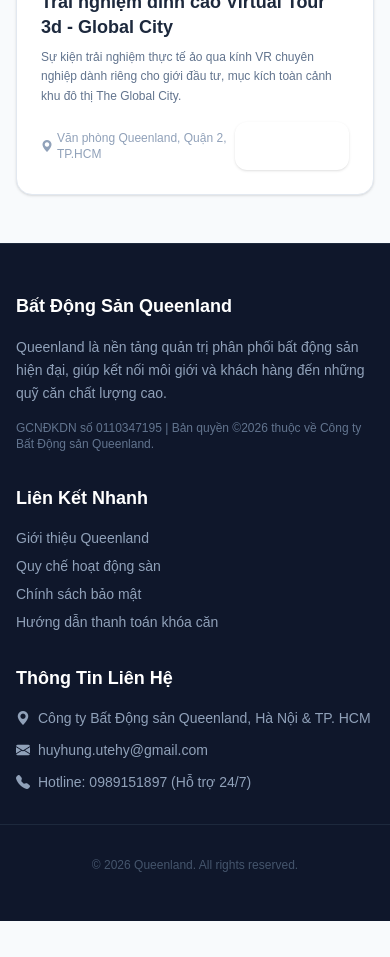
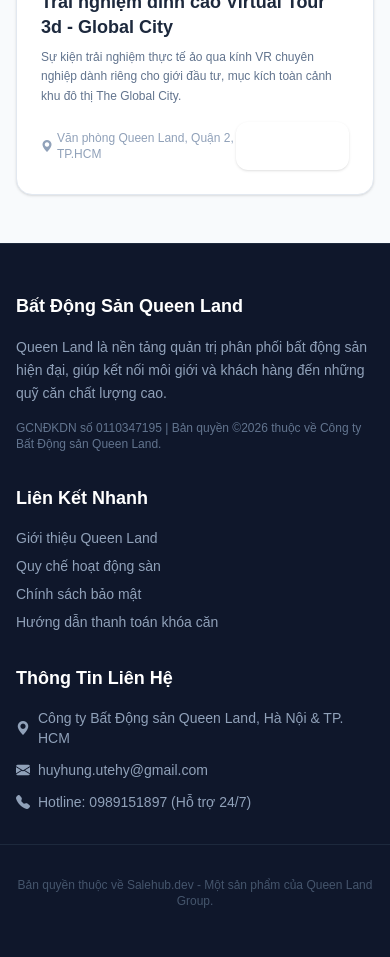
Before and after one commit to huyhung-Martech/web-tong, a Vue app in the folder frontend/: page /su-kien in a window 390 px wide. Shown: the part 880-1837 px from the top of the page. Before the commit the page ends 1801 px from the top, so only its background shows below. Built offline with nearby package versions, Linux system fonts and the light colour scheme.

Commit message:
Chinh sua footer copyright va tach ten thuong hieu Queen Land co dau cach

```diff
--- a/frontend/index.html
+++ b/frontend/index.html
@@ -4,7 +4,7 @@
     <meta charset="UTF-8" />
     <link rel="icon" type="image/svg+xml" href="/favicon.svg" />
     <meta name="viewport" content="width=device-width, initial-scale=1.0" />
-    <title>Queenland - Nền tảng công nghệ hỗ trợ kinh doanh Bất động sản</title>
+    <title>Queen Land - Nền tảng công nghệ hỗ trợ kinh doanh Bất động sản</title>
     <!-- Bootstrap Icons CDN -->
     <link rel="stylesheet" href="https://cdn.jsdelivr.net/npm/bootstrap-icons@1.11.3/font/bootstrap-icons.min.css">
   </head>
--- a/frontend/src/components/Footer.vue
+++ b/frontend/src/components/Footer.vue
@@ -3,12 +3,12 @@
     <div class="max-w-7xl mx-auto px-4 sm:px-6 lg:px-8 grid grid-cols-1 md:grid-cols-3 gap-8">
       <!-- About -->
       <div>
-        <h3 class="text-white font-bold text-lg mb-4">Bất Động Sản Queenland</h3>
+        <h3 class="text-white font-bold text-lg mb-4">Bất Động Sản Queen Land</h3>
         <p class="text-sm leading-relaxed mb-4">
-          Queenland là nền tảng quản trị phân phối bất động sản hiện đại, giúp kết nối môi giới và khách hàng đến những quỹ căn chất lượng cao.
+          Queen Land là nền tảng quản trị phân phối bất động sản hiện đại, giúp kết nối môi giới và khách hàng đến những quỹ căn chất lượng cao.
         </p>
         <span class="text-xs text-slate-500 block">
-          GCNĐKDN số 0110347195 | Bản quyền ©2026 thuộc về Công ty Bất Động sản Queenland.
+          GCNĐKDN số 0110347195 | Bản quyền ©2026 thuộc về Công ty Bất Động sản Queen Land.
         </span>
       </div>
 
@@ -16,7 +16,7 @@
       <div>
         <h3 class="text-white font-bold text-lg mb-4">Liên Kết Nhanh</h3>
         <ul class="space-y-2 text-sm">
-          <li><a href="#" class="hover:text-white transition-colors">Giới thiệu Queenland</a></li>
+          <li><a href="#" class="hover:text-white transition-colors">Giới thiệu Queen Land</a></li>
           <li><a href="#" class="hover:text-white transition-colors">Quy chế hoạt động sàn</a></li>
           <li><a href="#" class="hover:text-white transition-colors">Chính sách bảo mật</a></li>
           <li><a href="#" class="hover:text-white transition-colors">Hướng dẫn thanh toán khóa căn</a></li>
@@ -29,7 +29,7 @@
         <ul class="space-y-3 text-sm">
           <li class="flex items-center gap-2">
             <i class="bi bi-geo-alt-fill text-accent"></i>
-            <span>Công ty Bất Động sản Queenland, Hà Nội & TP. HCM</span>
+            <span>Công ty Bất Động sản Queen Land, Hà Nội & TP. HCM</span>
           </li>
           <li class="flex items-center gap-2">
             <i class="bi bi-envelope-fill text-accent"></i>
@@ -43,7 +43,7 @@
       </div>
     </div>
     <div class="max-w-7xl mx-auto px-4 sm:px-6 lg:px-8 mt-8 pt-8 border-t border-slate-800 text-center text-xs text-slate-600">
-      © 2026 Queenland. All rights reserved.
+      Bản quyền thuộc về Salehub.dev - Một sản phẩm của Queen Land Group.
     </div>
   </footer>
 </template>
--- a/frontend/src/components/Header.vue
+++ b/frontend/src/components/Header.vue
@@ -4,8 +4,8 @@
       <div class="flex justify-between h-16 items-center">
         <!-- Logo -->
         <router-link to="/" class="flex items-center gap-3 outline-none">
-          <img src="/Logo-Queen-Land-01.png" class="h-9 object-contain" alt="QueenLand Logo">
-          <span class="hidden md:inline text-[10px] text-slate-400 font-extrabold uppercase tracking-widest border-l border-slate-200 pl-3">Bất Động Sản Queenland</span>
+          <img src="/Logo-Queen-Land-01.png" class="h-9 object-contain" alt="Queen Land Logo">
+          <span class="hidden md:inline text-[10px] text-slate-400 font-extrabold uppercase tracking-widest border-l border-slate-200 pl-3">Bất Động Sản Queen Land</span>
         </router-link>
 
         <!-- Navigation Links with Spotlight effect -->
--- a/frontend/src/views/EventsPage.vue
+++ b/frontend/src/views/EventsPage.vue
@@ -2,7 +2,7 @@
   <div class="py-8 space-y-6">
     <div class="mb-8">
       <h1 class="text-3xl font-extrabold tracking-tight text-slate-900 sm:text-4xl">SỰ KIỆN MỞ BÁN</h1>
-      <p class="mt-2 text-sm text-slate-500">Tham gia các buổi lễ mở bán, lễ ký kết và trải nghiệm dự án thực tế cùng Queenland.</p>
+      <p class="mt-2 text-sm text-slate-500">Tham gia các buổi lễ mở bán, lễ ký kết và trải nghiệm dự án thực tế cùng Queen Land.</p>
     </div>
 
     <!-- Events Timeline -->
@@ -59,7 +59,7 @@ const events = ref([
     title: 'Trải nghiệm đỉnh cao Virtual Tour 3d - Global City',
     date: '12 tháng 7, 2026',
     description: 'Sự kiện trải nghiệm thực tế ảo qua kính VR chuyên nghiệp dành riêng cho giới đầu tư, mục kích toàn cảnh khu đô thị The Global City.',
-    location: 'Văn phòng Queenland, Quận 2, TP.HCM',
+    location: 'Văn phòng Queen Land, Quận 2, TP.HCM',
     image: 'https://s3-hfx03.fptcloud.com/image-upload/salepro/1766481729674-banner-web-2.webp',
     status: 'upcoming'
   }
--- a/frontend/src/views/NewsPage.vue
+++ b/frontend/src/views/NewsPage.vue
@@ -2,7 +2,7 @@
   <div class="py-8 space-y-6">
     <div class="mb-8">
       <h1 class="text-3xl font-extrabold tracking-tight text-slate-900 sm:text-4xl">TIN TỨC DỰ ÁN</h1>
-      <p class="mt-2 text-sm text-slate-500">Cập nhật tin tức thị trường bất động sản mới nhất và các chính sách ưu đãi từ Queenland.</p>
+      <p class="mt-2 text-sm text-slate-500">Cập nhật tin tức thị trường bất động sản mới nhất và các chính sách ưu đãi từ Queen Land.</p>
     </div>
 
     <div v-if="loading" class="flex justify-center items-center py-20">
--- a/frontend/src/views/ProjectDetailPage.vue
+++ b/frontend/src/views/ProjectDetailPage.vue
@@ -615,7 +615,7 @@
             </a>
             <span class="flex items-center gap-2 text-slate-600 font-bold">
               <i class="bi bi-award-fill text-primary text-sm"></i>
-              Thương hiệu: Queenland
+              Thương hiệu: Queen Land
             </span>
           </div>
           <a
--- a/frontend/src/views/ProjectsPage.vue
+++ b/frontend/src/views/ProjectsPage.vue
@@ -3,7 +3,7 @@
     <!-- Top Title and Slogan -->
     <div class="mb-8">
       <h1 class="text-3xl font-extrabold tracking-tight text-slate-900 sm:text-4xl">DANH SÁCH DỰ ÁN</h1>
-      <p class="mt-2 text-sm text-slate-500">Tra cứu bảng hàng trực tuyến và khóa căn giữ chỗ tức thời dành cho đại lý và khách hàng Queenland.</p>
+      <p class="mt-2 text-sm text-slate-500">Tra cứu bảng hàng trực tuyến và khóa căn giữ chỗ tức thời dành cho đại lý và khách hàng Queen Land.</p>
     </div>
 
     <!-- Sticky Search & Filters Bar -->
```
